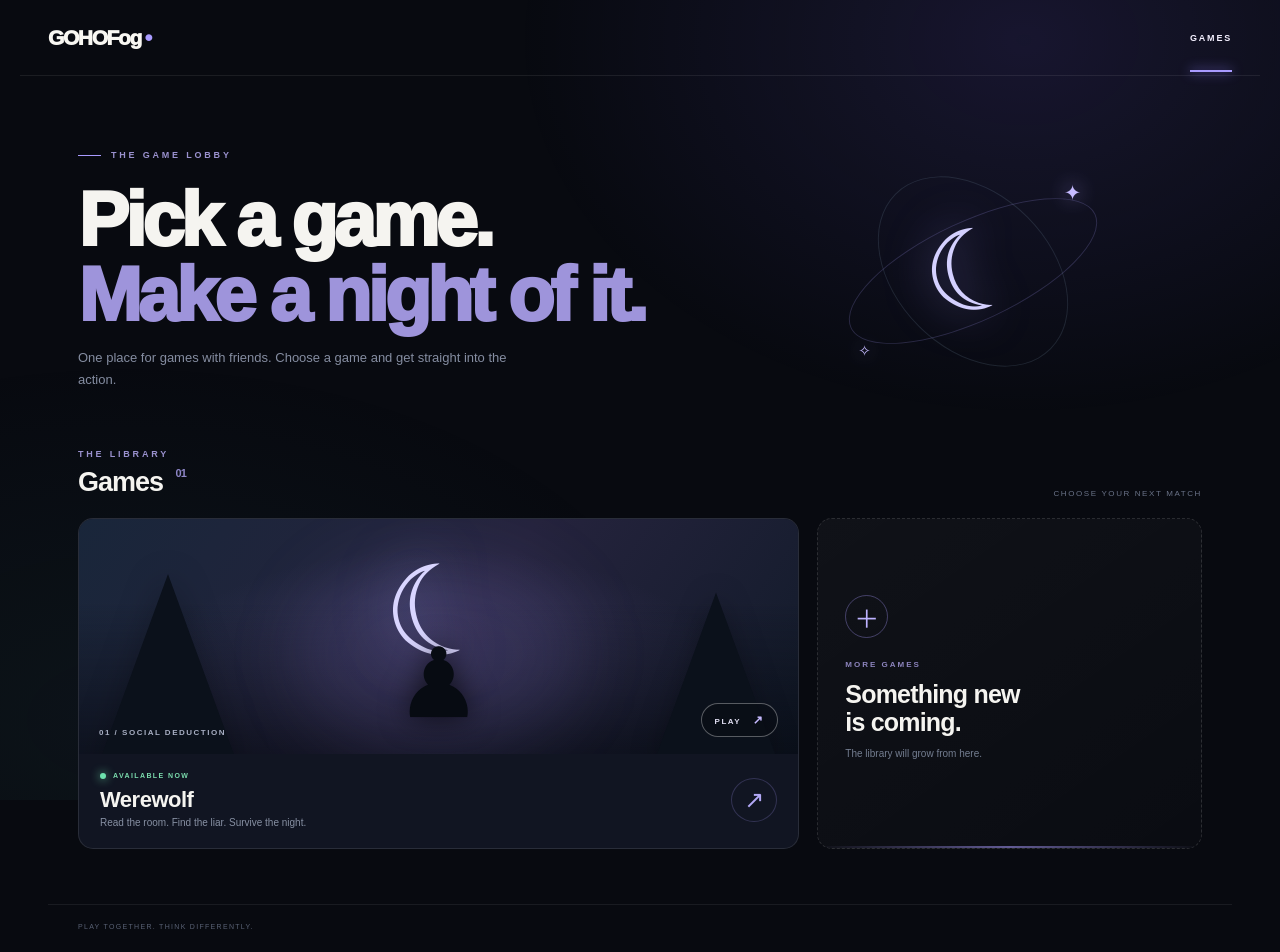
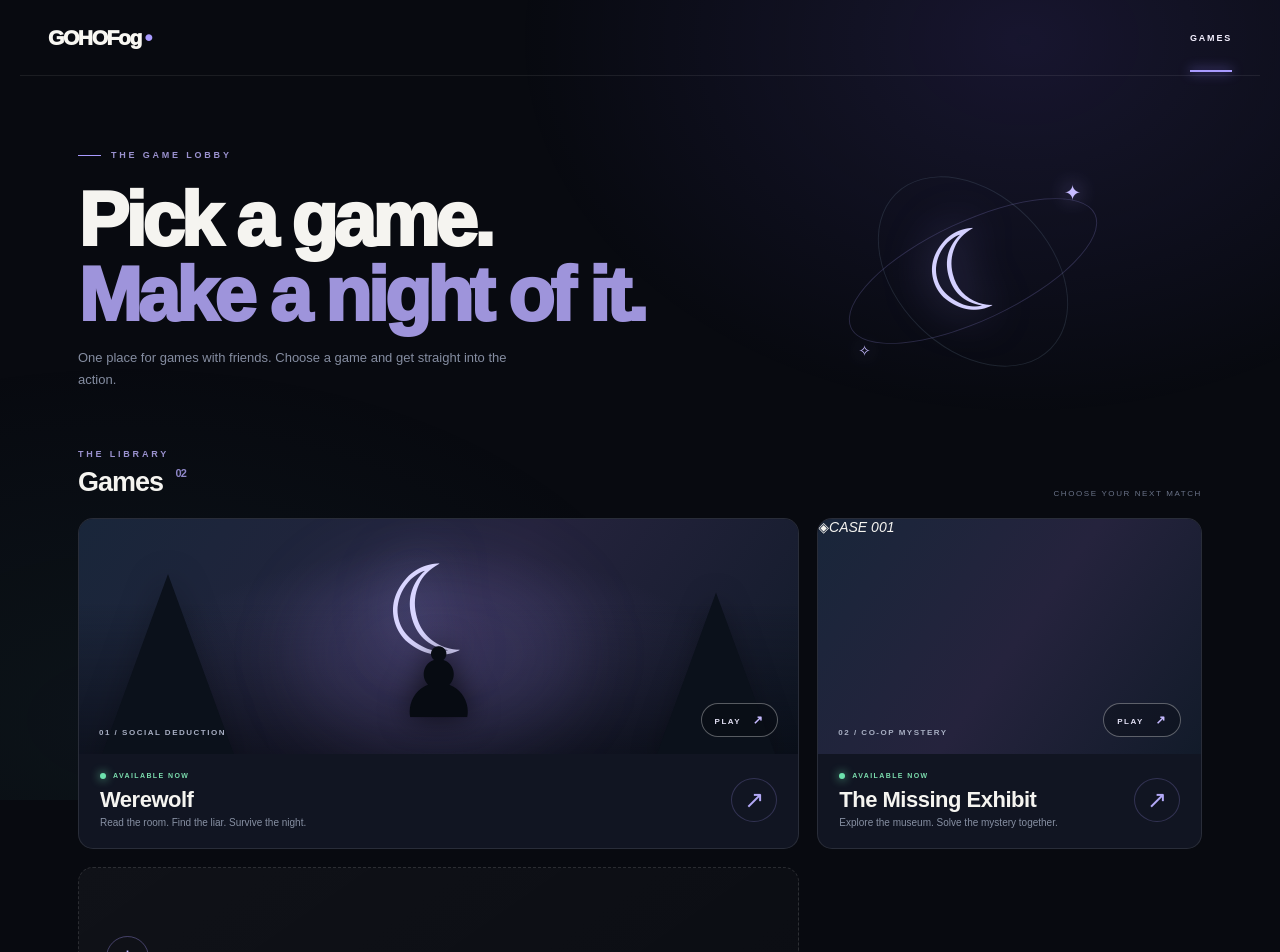
Before and after one commit to raaps199-netizen/battle-game, a Next.js app: page / in a window 1280 px wide. Shown: the top 952 px of the page. Built offline with nearby package versions, Linux system fonts and the light colour scheme.

Commit message:
Add Missing Exhibit to the GOHOFog game library

```diff
--- a/app/page.tsx
+++ b/app/page.tsx
@@ -27,7 +27,7 @@ export default function GameHub() {
       </section>
       <section className="hub-library">
         <div className="hub-section-head">
-          <div><span className="hub-section-kicker">THE LIBRARY</span><h2>Games <span>01</span></h2></div>
+          <div><span className="hub-section-kicker">THE LIBRARY</span><h2>Games <span>02</span></h2></div>
           <span className="hub-section-note">CHOOSE YOUR NEXT MATCH</span>
         </div>
         <div className="hub-game-grid">
@@ -44,6 +44,18 @@ export default function GameHub() {
               <span className="hub-card-arrow">↗</span>
             </div>
           </Link>
+          <Link href="/games/missing-exhibit" className="hub-game-card">
+            <div className="hub-card-art exhibit-card-art">
+              <div className="exhibit-card-halo" />
+              <div className="exhibit-card-frame"><span>◈</span><i>CASE 001</i></div>
+              <span className="hub-card-index">02 / CO-OP MYSTERY</span>
+              <span className="hub-card-play">PLAY <b>↗</b></span>
+            </div>
+            <div className="hub-card-info">
+              <div><span className="hub-card-tag"><i /> AVAILABLE NOW</span><h3>The Missing Exhibit</h3><p>Explore the museum. Solve the mystery together.</p></div>
+              <span className="hub-card-arrow">↗</span>
+            </div>
+          </Link>
           <div className="hub-coming-card">
             <div className="hub-coming-symbol">＋</div>
             <span>MORE GAMES</span>
```
